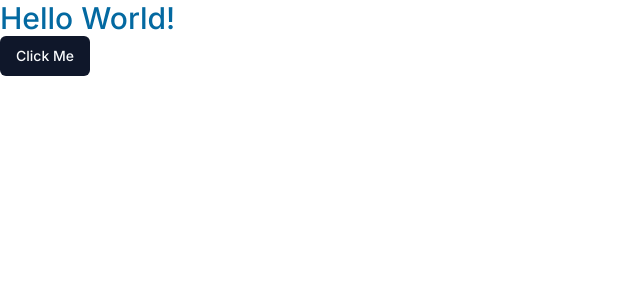
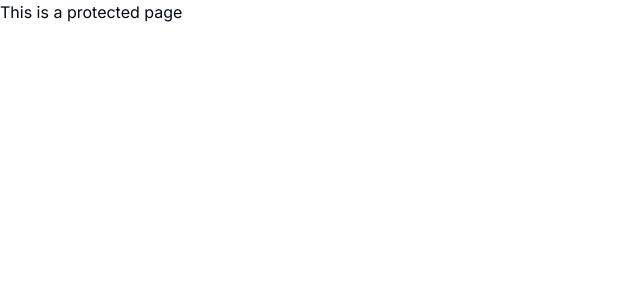
Before and after one commit to tamhid-mahmod/learning-management-system, a Next.js app: page / in a window 1280 px wide. Shown: the top 300 px of the page, without its empty margins (0-640 px from the left). Built offline with nearby package versions, Linux system fonts and the light colour scheme.

Commit message:
folders setup

```diff
--- /dev/null
+++ b/src/app/(auth)/(routes)/sign-in/page.tsx
@@ -0,0 +1,5 @@
+const SignInPage = () => {
+  return <div>This is an unprotected page</div>;
+};
+
+export default SignInPage;
--- /dev/null
+++ b/src/app/(dashboard)/(routes)/page.tsx
@@ -0,0 +1,3 @@
+export default function Home() {
+  return <p>This is a protected page</p>;
+}
--- a/src/app/page.tsx
+++ /dev/null
@@ -1,11 +0,0 @@
-import { Button } from "@/components/ui/button";
-import Image from "next/image";
-
-export default function Home() {
-  return (
-    <div>
-      <p className="text-3xl font-medium text-sky-700">Hello World!</p>
-      <Button>Click Me</Button>
-    </div>
-  );
-}
```
